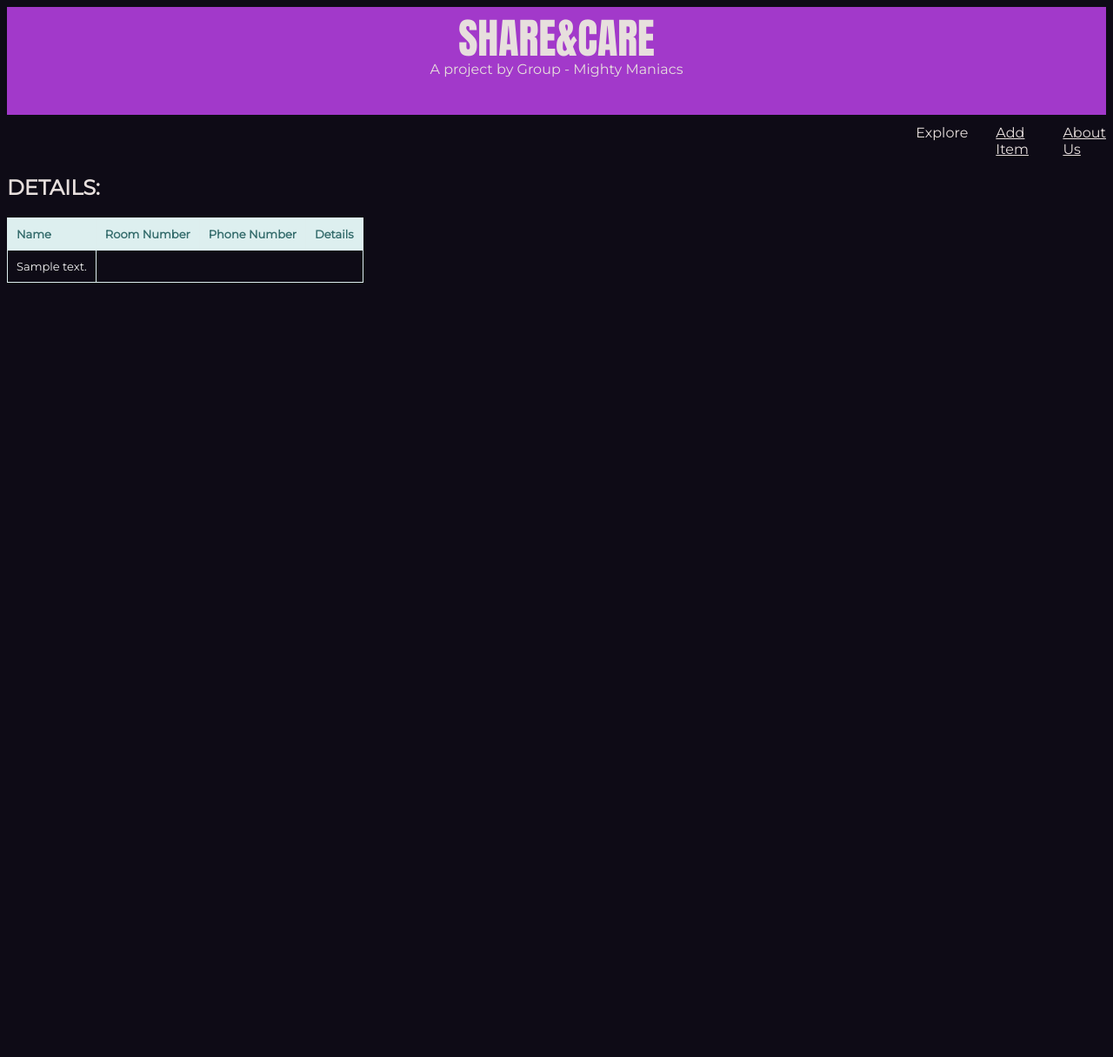
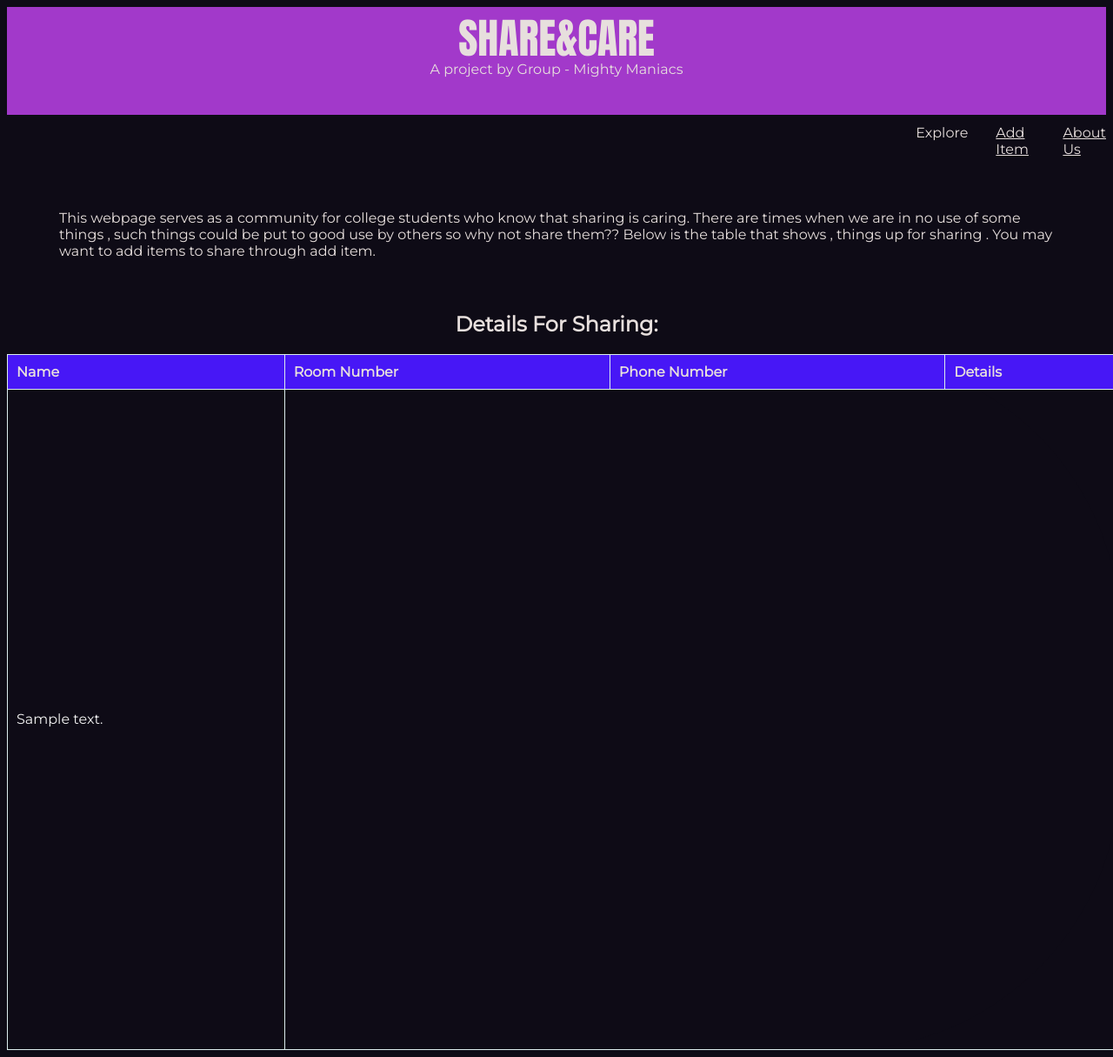
Before and after one commit to immortalcodes/Share-Care, a Flask app: page / in a window 1280 px wide. Shown: the whole page at 87% size. Before the commit the page ends 325 px from the top, so only its background shows below. Run offline with Flask 2, Linux system fonts and the light colour scheme; a database or web service that is not in the repository returns one stand-in record (values such as "Sample title"); some libraries are stand-ins or nearby versions.

Commit message:
ui changes

```diff
--- a/static/style1.css
+++ b/static/style1.css
@@ -37,11 +37,17 @@ nav ul li{
     border-collapse: collapse;
     border-spacing: 0;
     font: normal 13px Arial, sans-serif;
+    height: 50rem;
+    width: 80rem;
+    font-size: 1rem;
+    border-radius: 20rem;
+    margin-left: auto;
+    margin-right: auto;
 }
 .zui-table thead th {
-    background-color: #DDEFEF;
+    background-color: #4717f6;
     border: solid 1px #DDEEEE;
-    color: #336B6B;
+
     padding: 10px;
     text-align: left;
 
@@ -52,3 +58,14 @@ nav ul li{
     padding: 10px;
 
 }
+#brief{
+    padding: 20px;
+    margin: 40px;
+}
+#heading2{
+    margin-left: auto;
+    margin-right: auto;
+    font-weight: 1400;
+    text-align: center;
+
+}
--- a/templates/explore.html
+++ b/templates/explore.html
@@ -27,7 +27,9 @@
             <li><a href="http://127.0.0.1:5000/about">About Us</a></li>
     </nav>
     </div>
-    <h2>DETAILS:</h2>
+    <p id="brief">This webpage serves as a community for college students who know that sharing is caring.
+      There are times when we are in no use of some things , such things could be put to good use by others so why not share them?? Below is the table that shows , things up for sharing . You may want to add items to share through add item. </p>
+    <h2 id="heading2">Details For Sharing:</h2>
   <table class="zui-table">
     <thead>
         <tr>
```
